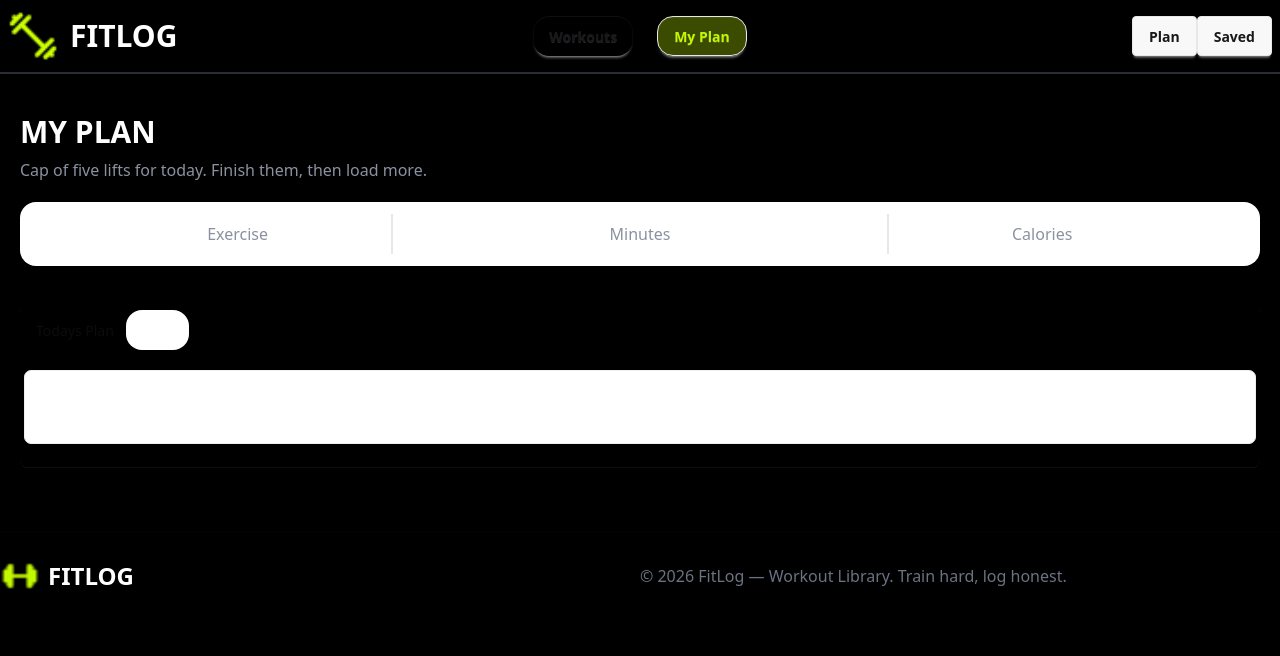
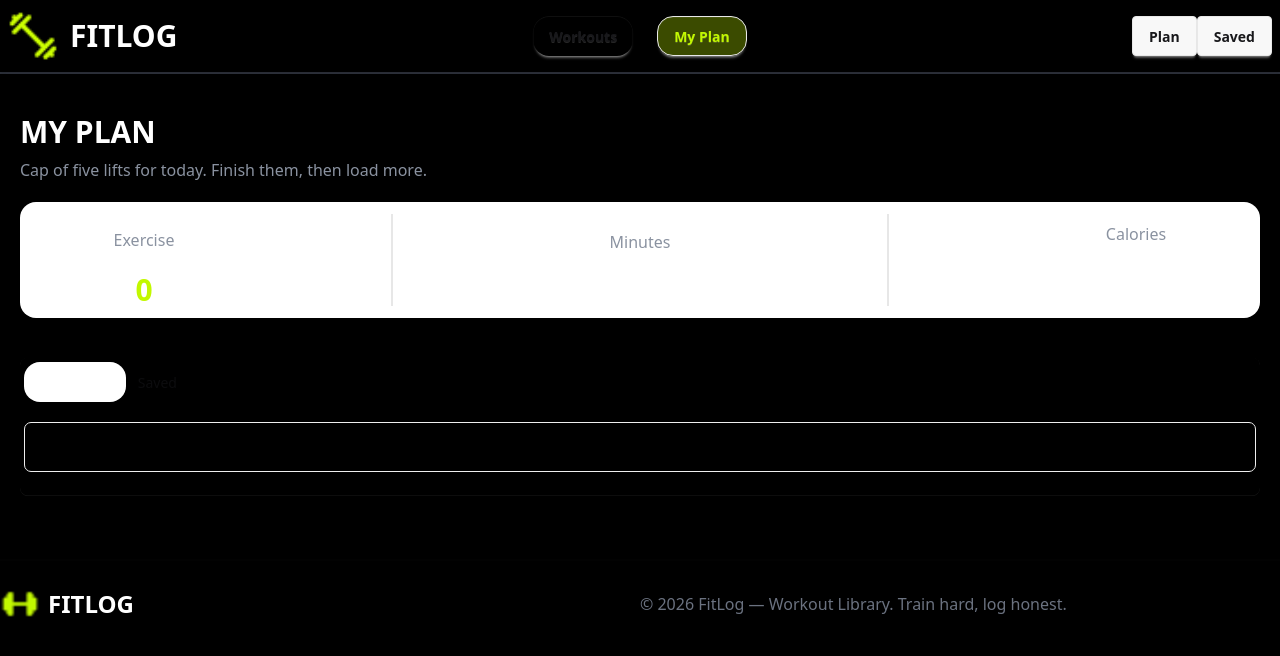
Before and after one commit to ZarzisAhmed/fitlog, a Next.js app: page /myPlan in a window 1280 px wide. Shown: the top 656 px of the page. Built offline with nearby package versions, Linux system fonts and the light colour scheme.

Commit message:
My Plan part done

```diff
--- /dev/null
+++ b/app/components/myPlanPage/CrossButton.tsx
@@ -0,0 +1,35 @@
+"use client";
+import IWorkout from "@/app/types/WorkoutType";
+import { WorkoutContext } from "@/context/WorkoutContext";
+import React, { useContext } from "react";
+import { RxCross2 } from "react-icons/rx";
+import { toast } from "react-toastify";
+
+interface ICrossButton {
+  workout: IWorkout;
+}
+
+const CrossButton = ({ workout }: ICrossButton) => {
+  const { planWorkout, setPlanWorkout } = useContext(
+    WorkoutContext,
+  ) as unknown as {
+    planWorkout: IWorkout[];
+    setPlanWorkout: React.Dispatch<React.SetStateAction<IWorkout[]>>;
+  };
+
+  const handleCrossButton = (workout: IWorkout) => {
+    const newPlanWorkout = planWorkout.filter((work) => work.id !== workout.id);
+    setPlanWorkout(newPlanWorkout);
+    toast.info(`${workout.name} is removed!`);
+  };
+
+  return (
+    <div>
+      <button onClick={() => handleCrossButton(workout)}>
+        <RxCross2 className="text-md" />
+      </button>
+    </div>
+  );
+};
+
+export default CrossButton;
--- /dev/null
+++ b/app/components/myPlanPage/MarkAsDoneButton.tsx
@@ -0,0 +1,33 @@
+"use client";
+import IWorkout from "@/app/types/WorkoutType";
+import { WorkoutContext } from "@/context/WorkoutContext";
+import React, { useContext } from "react";
+import { FaCheck } from "react-icons/fa";
+import { toast } from "react-toastify";
+interface IMardAsDoneButton {
+  workout: IWorkout;
+}
+
+const MarkAsDoneButton = ({ workout }: IMardAsDoneButton) => {
+  const { planWorkout, setPlanWorkout } = useContext(WorkoutContext) as {
+    planWorkout: IWorkout[];
+    setPlanWorkout: React.Dispatch<React.SetStateAction<IWorkout[]>>;
+  };
+  const handleMarkAsDone = (workout: IWorkout) => {
+    const newPlanWorkout = planWorkout.filter((work) => work.id !== workout.id);
+    setPlanWorkout(newPlanWorkout);
+    toast.success(`${workout.name} is done!`);
+  };
+  return (
+    <div>
+      <button
+        className="btn  bg-[#C2F800] border-0 text-black rounded-3xl"
+        onClick={() => handleMarkAsDone(workout)}
+      >
+        <FaCheck /> Mark As Done
+      </button>
+    </div>
+  );
+};
+
+export default MarkAsDoneButton;
--- a/app/components/myPlanPage/MyPlanLayout.tsx
+++ b/app/components/myPlanPage/MyPlanLayout.tsx
@@ -1,8 +1,25 @@
-import React from "react";
+"use client";
+import IWorkout from "@/app/types/WorkoutType";
+import { WorkoutContext } from "@/context/WorkoutContext";
+import React, { useContext } from "react";
 
 const MyPlanLayout = () => {
+  const { planWorkout } = useContext(WorkoutContext) as {
+    planWorkout: IWorkout[];
+  };
+
+  const totalDuration: number = planWorkout.reduce(
+    (total: number, workout: IWorkout) => total + Number(workout.duration),
+    0,
+  );
+
+  const totalCalories: number = planWorkout.reduce(
+    (total, workout) => total + Number(workout.caloriesBurned),
+    0,
+  );
+
   return (
-    <div className="container mx-auto px-10 md:px-5 lg:px-5">
+    <div className="container mx-auto px-10 md:px-5">
       <h1 className="pt-10 pb-2 text-3xl font-bold font-stretch-50%">
         MY PLAN
       </h1>
@@ -10,47 +27,29 @@ const MyPlanLayout = () => {
         Cap of five lifts for today. Finish them, then load more.
       </p>
       <div className="bg-base-100 rounded-2xl grid grid-cols-1 md:grid-cols-5 my-5">
-        <div>
-          <p className="text-[#8A92A0] text-center pt-5 md:py-5 md:text-right">
+        <div className="flex flex-col justify-center pt-4 items-center ">
+          <p className="text-[#8A92A0] text-center   md:pb-5 md:text-right">
             Exercise
+          </p>
+          <p className="text-3xl font-bold text-[#C2F800]">
+            {planWorkout.length}
           </p>
         </div>
         <div className=" divider mx-5 md:divider-horizontal md:my-3 md:mx-auto "></div>
 
-        <div>
+        <div className="flex flex-col justify-center  items-center">
           <p className="text-[#8A92A0] text-center md:py-5">Minutes</p>
+          <p className="text-3xl font-bold ">{totalDuration}</p>
         </div>
         <div className=" divider mx-5 md:divider-horizontal md:my-3 md:mx-auto "></div>
 
         <div>
-          <div>
+          <div className="flex flex-col justify-center pb-4 items-center">
             <p className="text-[#8A92A0] text-center pb-5 md:py-5 md:text-left">
               Calories
             </p>
+            <p className="text-3xl font-bold">{totalCalories}</p>
           </div>
-        </div>
-      </div>
-      {/* name of each tab group should be unique */}
-      <div className="tabs tabs-box my-10 bg-black">
-        <input
-          type="radio"
-          name="my_tabs_6"
-          className="tab rounded-2xl"
-          aria-label="Todays Plan"
-        />
-        <div className="tab-content bg-base-100 border-base-300 p-6 my-5">
-          Tab content 1
-        </div>
-
-        <input
-          type="radio"
-          name="my_tabs_6"
-          className="tab rounded-2xl"
-          aria-label="Saved"
-          defaultChecked
-        />
-        <div className="tab-content bg-base-100 border-base-300 p-6 my-5">
-          Tab content 2
         </div>
       </div>
     </div>
--- /dev/null
+++ b/app/components/myPlanPage/MyPlanList.tsx
@@ -0,0 +1,42 @@
+"use client";
+import IWorkout from "@/app/types/WorkoutType";
+import { WorkoutContext } from "@/context/WorkoutContext";
+import React, { useContext } from "react";
+import MyPlanCard from "../cards/MyPlanCard";
+
+const MyPlanList = () => {
+  const { planWorkout } = useContext(WorkoutContext) as {
+    planWorkout: IWorkout[];
+  };
+  return (
+    <div className="container mx-auto px-10 md:px-5">
+      {/* name of each tab group should be unique */}
+      <div className="tabs tabs-box my-10 bg-black">
+        <input
+          type="radio"
+          name="my_tabs_6"
+          className="tab rounded-2xl"
+          aria-label="Todays Plan"
+          defaultChecked
+        />
+        <div className="tab-content  border-base-300 p-6 my-5">
+          {planWorkout.map((workout: IWorkout) => (
+            <MyPlanCard key={workout.id} workout={workout}></MyPlanCard>
+          ))}
+        </div>
+
+        <input
+          type="radio"
+          name="my_tabs_6"
+          className="tab rounded-2xl"
+          aria-label="Saved"
+        />
+        <div className="tab-content bg-base-100 border-base-300 p-6 my-5">
+          Tab content 2
+        </div>
+      </div>
+    </div>
+  );
+};
+
+export default MyPlanList;
--- /dev/null
+++ b/app/components/workoutDetails/PlanButton.tsx
@@ -0,0 +1,45 @@
+"use client";
+import IWorkout from "@/app/types/WorkoutType";
+import { WorkoutContext } from "@/context/WorkoutContext";
+import React, { useContext } from "react";
+import { FaRegCalendarPlus } from "react-icons/fa";
+import { toast } from "react-toastify";
+
+interface PlanButtonProps {
+  workout: IWorkout;
+}
+
+const PlanButton = ({ workout }: PlanButtonProps) => {
+  type WorkoutPlanContextType = {
+    planWorkout: IWorkout[];
+    setPlanWorkout: React.Dispatch<React.SetStateAction<IWorkout[]>>;
+  };
+
+  const { planWorkout, setPlanWorkout } = useContext(
+    WorkoutContext as unknown as React.Context<WorkoutPlanContextType>,
+  );
+
+  const handlePlanButton = () => {
+    const planIdList: number[] = planWorkout.map((work) => work.id);
+    if (planIdList.includes(workout.id)) {
+      alert(`${workout.name} already exixts!`);
+    } else {
+      const newPlanWorkout = [...planWorkout, workout];
+      setPlanWorkout(newPlanWorkout);
+      toast.success(`${workout.name} is added successfully!`);
+    }
+  };
+  return (
+    <div>
+      <button
+        className="btn bg-[#CCFF00] text-black transition-all duration-200 hover:scale-110 active:scale-105 rounded-xl px-3 sm:px-7"
+        onClick={handlePlanButton}
+      >
+        <FaRegCalendarPlus />
+        Add to today&apos;s plan
+      </button>
+    </div>
+  );
+};
+
+export default PlanButton;
--- a/app/layout.tsx
+++ b/app/layout.tsx
@@ -3,6 +3,8 @@ import { Geist, Geist_Mono } from "next/font/google";
 import "./globals.css";
 import NavBar from "./components/homepage/NavBar";
 import Footer from "./components/homepage/Footer";
+import WorkoutProvider from "@/context/WorkoutContext";
+import { ToastContainer } from "react-toastify";
 
 const geistSans = Geist({
   variable: "--font-geist-sans",
@@ -26,9 +28,12 @@ export default function RootLayout({ children }: LayoutProps<"/">) {
       className={`${geistSans.variable} ${geistMono.variable} h-full antialiased`}
     >
       <body className="min-h-full flex flex-col">
-        <NavBar></NavBar>
-        {children}
-        <Footer></Footer>
+        <WorkoutProvider>
+          <NavBar></NavBar>
+          {children}
+          <Footer></Footer>
+          <ToastContainer></ToastContainer>
+        </WorkoutProvider>
       </body>
     </html>
   );
--- a/app/myPlan/page.tsx
+++ b/app/myPlan/page.tsx
@@ -1,7 +1,7 @@
-import React from "react";
+import MyPlanList from "../components/myPlanPage/MyPlanList";
 
 const page = () => {
-  return <div></div>;
+  return <MyPlanList></MyPlanList>;
 };
 
 export default page;
--- /dev/null
+++ b/context/WorkoutContext.tsx
@@ -0,0 +1,23 @@
+"use client";
+import React, { useState } from "react";
+import { createContext } from "react";
+
+export const WorkoutContext = createContext({});
+
+const WorkoutProvider = ({ children }: { children: React.ReactNode }) => {
+  const [planWorkout, setPlanWorkout] = useState([]);
+  const [saveWorkout, setSaveWorkout] = useState([]);
+  const shareState = {
+    planWorkout,
+    setPlanWorkout,
+    saveWorkout,
+    setSaveWorkout,
+  };
+  return (
+    <WorkoutContext.Provider value={shareState}>
+      {children}
+    </WorkoutContext.Provider>
+  );
+};
+
+export default WorkoutProvider;
--- a/package.json
+++ b/package.json
@@ -12,7 +12,8 @@
     "next": "16.3.8",
     "react": "19.2.8",
     "react-dom": "19.2.8",
-    "react-icons": "^5.7.0"
+    "react-icons": "^5.7.0",
+    "react-toastify": "^11.1.0"
   },
   "devDependencies": {
     "@tailwindcss/postcss": "^4",
```
Also changed, not shown: app/components/cards/MyPlanCard.tsx (added, +64 -0 lines), app/components/cards/WorkoutDetailsCard.tsx (+3 -6 lines), 1 other file (tests, documents, lock files or other folders).
